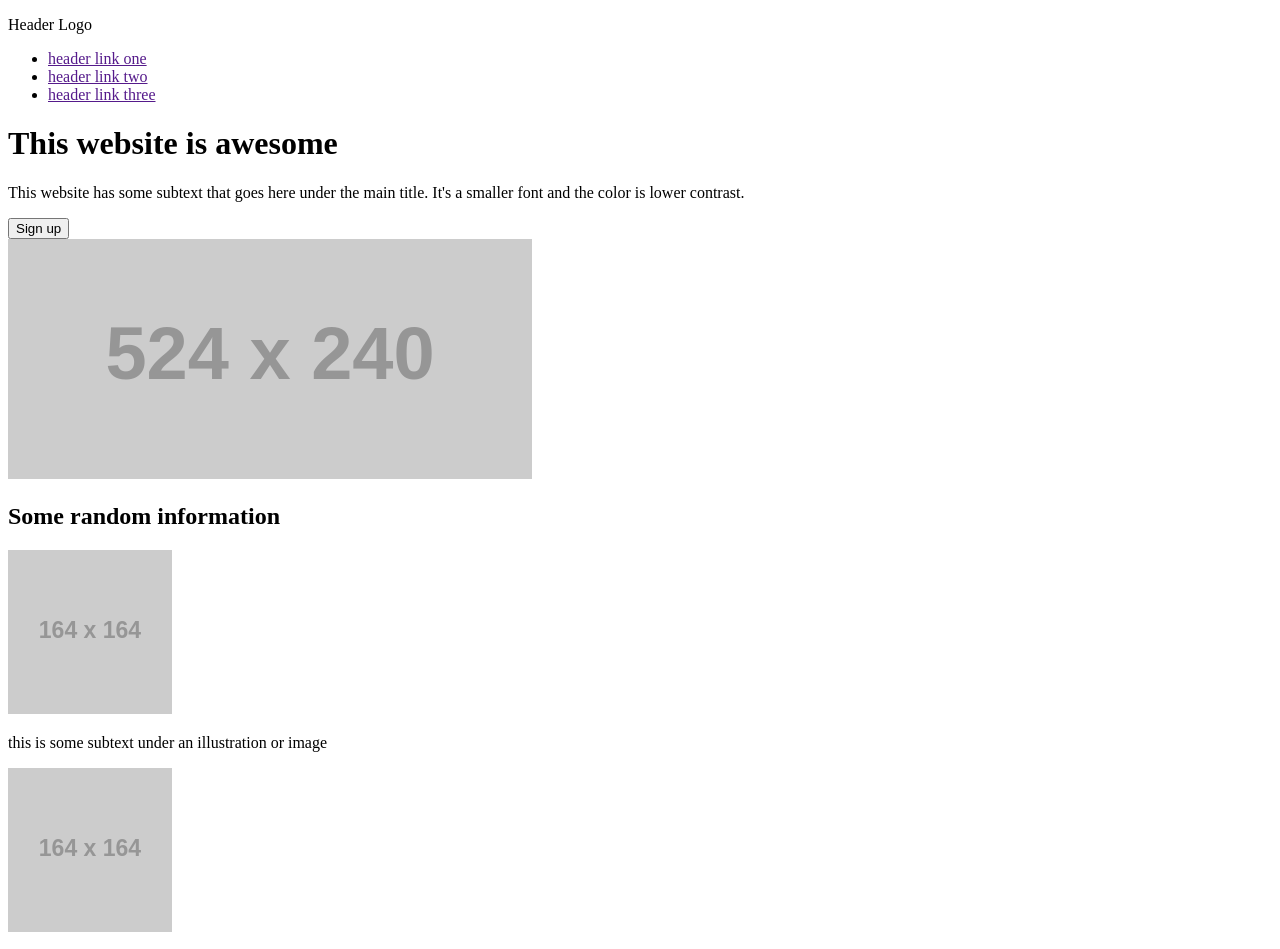
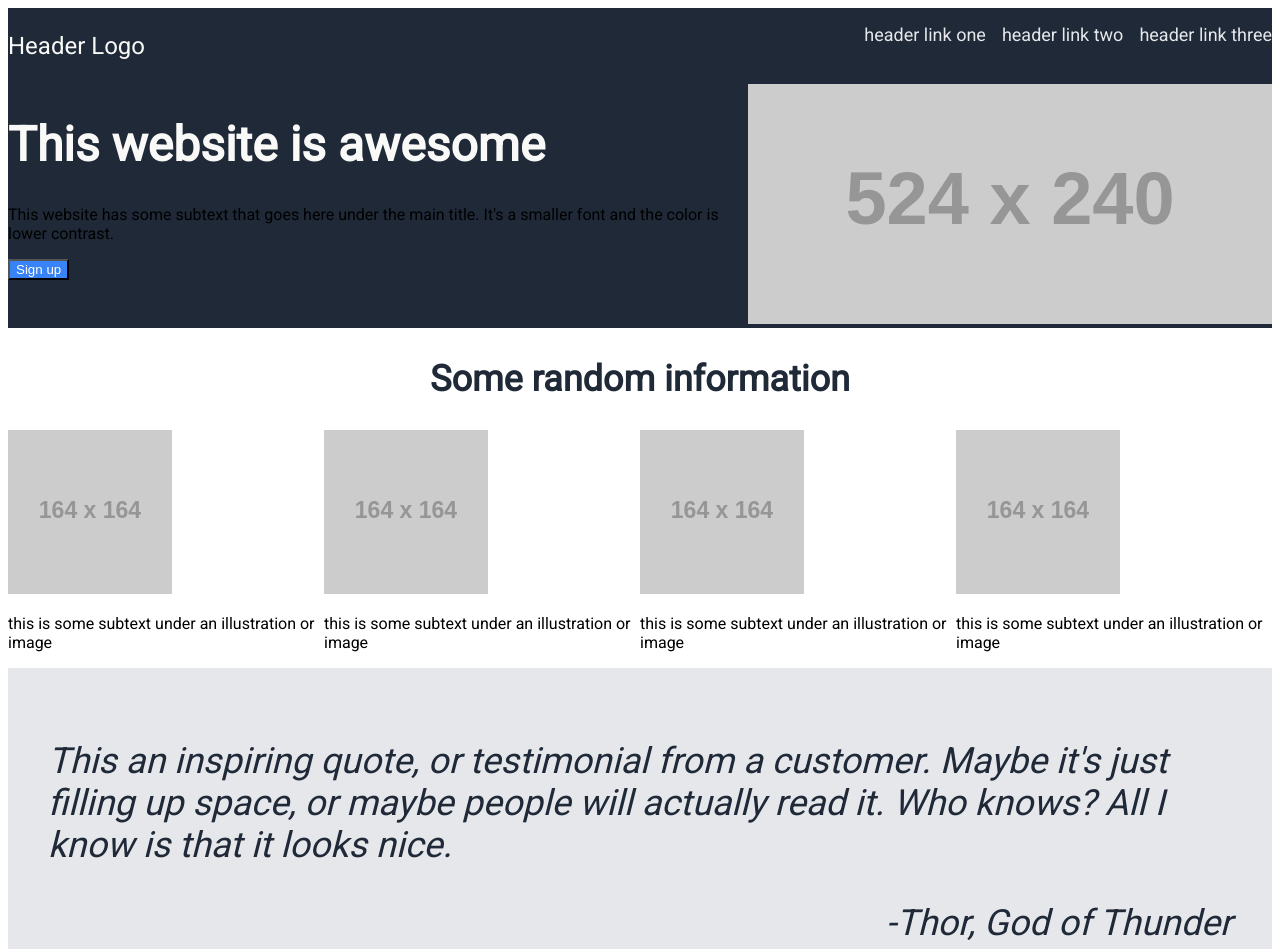
Before and after one commit to learningcodeandtech/Project-Landing-Page, a plain HTML site: page index.html in a window 1280 px wide. Shown: the top 949 px of the page. Drawn offline with Linux system fonts and the light colour scheme; placeholder pictures from the web are drawn by us.

Commit message:
layout CSS first styles

```diff
--- a/styles.css
+++ b/styles.css
@@ -1,3 +1,85 @@
+body {
+    display:flex;
+    flex-direction: column;
+    font-family: "roboto";
+}
+header {
+    background: #1f2937;
+}
+
+.logo {
+    font-size: 24px;
+    color: #F9FAF8;
+}
+
+h1{
+    font-size: 48px;
+    color: #f9faf8;
+    font-weight: 800;
+}
+.header {
+    display: flex;
+    justify-content: space-between;
+
+}
+ul{
+    display: flex;
+    gap: 16px;
+    list-style: none;
+
+}
+
+a {
+    text-decoration: none;
+    font-size: 18px;
+    color: #E5E7EB;
+}
+
+
+.hero2 {
+    display: flex;
+    justify-content: center;
+    align-items: flex-start;
+}
+
+.container {
+    display: flex;
+}
+.information > h1 {
+    text-align: center;
+    font-size: 36px;
+    font-weight: 800;
+    color:#1F2937
+}
+.quote {
+    display: flex;
+    justify-content: center;
+    background: #E5E7EB;
+    font-size: 36px;
+}
+
+blockquote {
+    color: #1F2937;
+    font-style: italic;
+
+}
+
+figcaption {
+   text-align: right ;
+}
+
+.action {
+    display: flex;
+    justify-content: space-between;
+    background: #3883F6;
+
+}
+button {
+    background-color: #3883F6;
+    color: white;
+    border:
+}
+
 footer {
     background: #1f2937;
     color: white;
```
